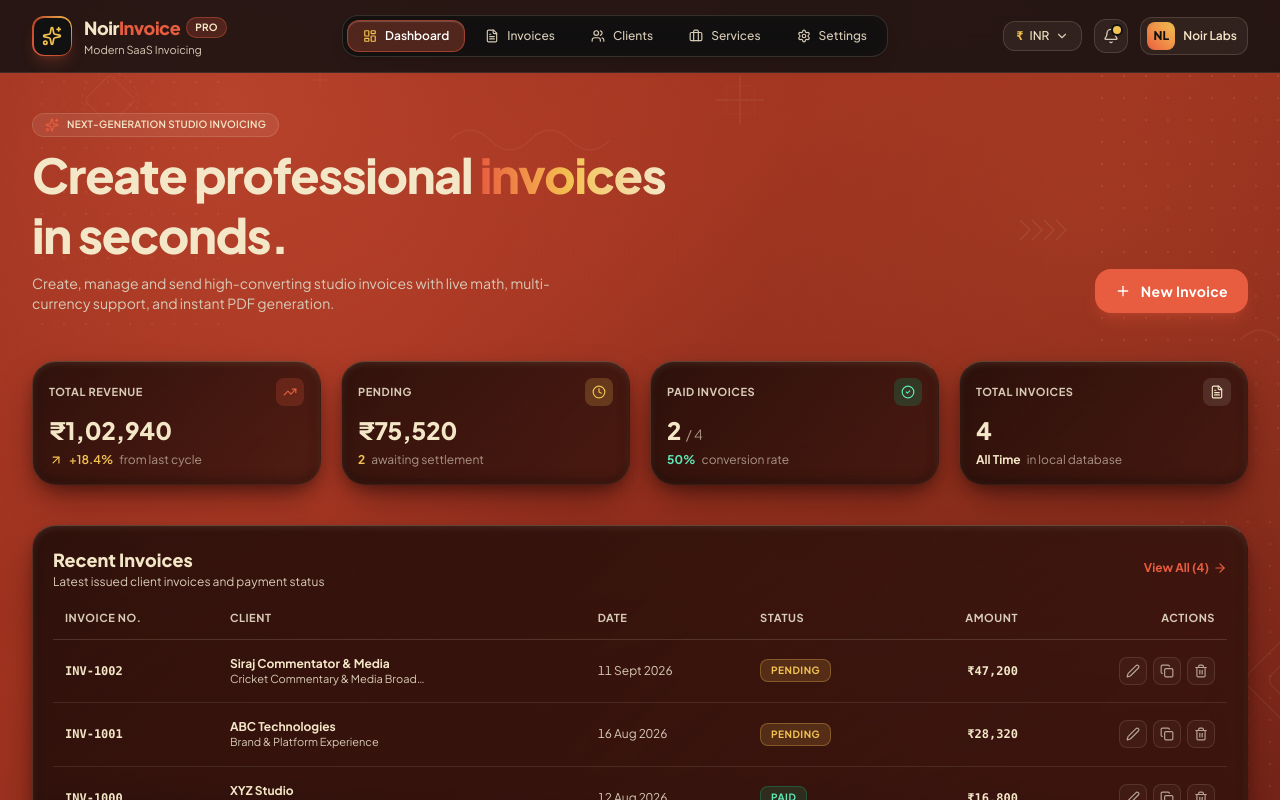
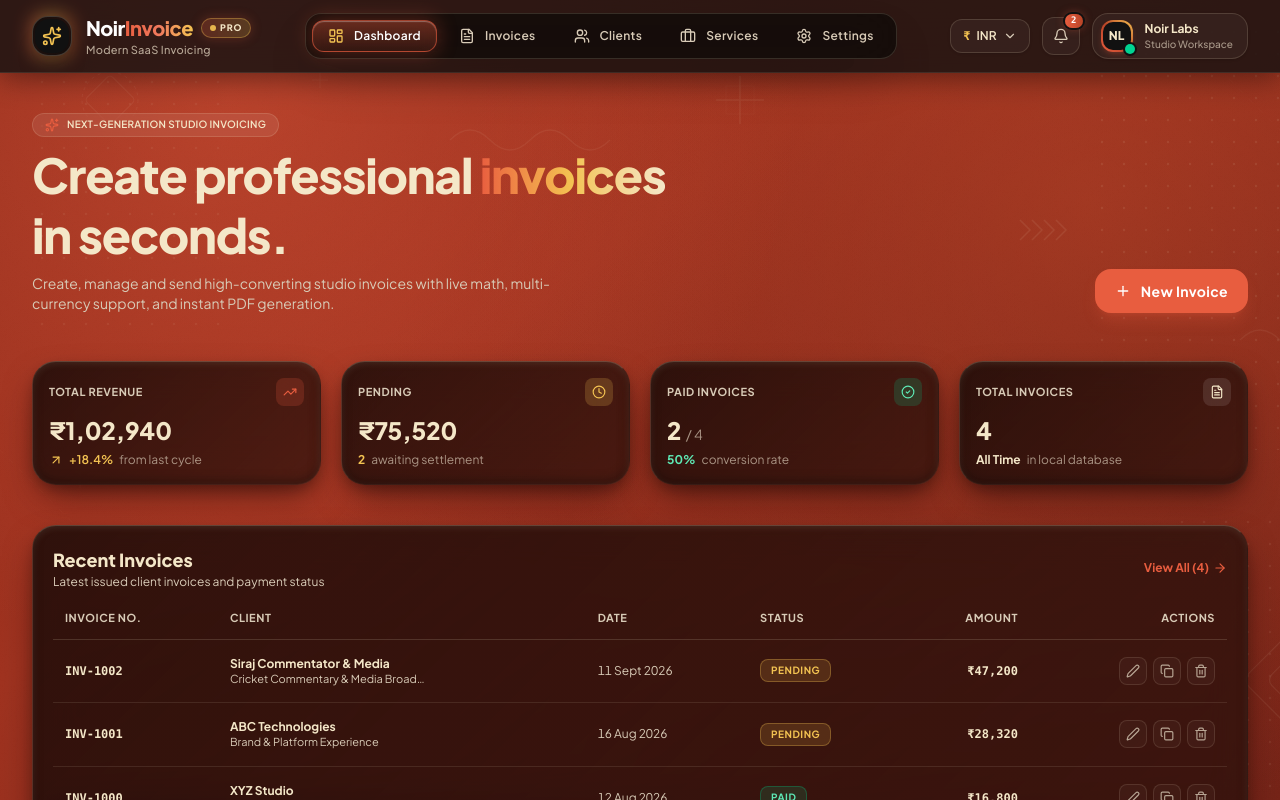
Before and after one commit to juzer09jawadwala-source/invoice-generator-, a React (Vite) app: page / in a window 1280 px wide. Shown: the top 800 px of the page. Built offline with nearby package versions, Linux system fonts and the light colour scheme.

Commit message:
feat: modernize top navigation header with enhanced hierarchy, glowing pills, and numeric badges

```diff
--- a/src/components/AppShell.tsx
+++ b/src/components/AppShell.tsx
@@ -1,4 +1,4 @@
-import React, { useState } from 'react';
+import React, { useState, useRef, useEffect } from 'react';
 import { motion, AnimatePresence } from 'motion/react';
 import {
   LayoutDashboard,
@@ -11,6 +11,10 @@ import {
   X,
   Sparkles,
   ChevronDown,
+  CheckCircle2,
+  ExternalLink,
+  ShieldCheck,
+  CreditCard,
 } from 'lucide-react';
 import { CurrencyCode } from '../types';
 import { EditorialBackground } from './EditorialBackground';
@@ -41,6 +45,30 @@ const CURRENCIES: { code: CurrencyCode; symbol: string; label: string }[] = [
   { code: 'AED', symbol: 'AED', label: 'AED' },
 ];
 
+const NOTIFICATIONS = [
+  {
+    id: 'n1',
+    title: 'Payment Received',
+    desc: 'INV-1000 from XYZ Studio marked as paid (₹16,800)',
+    time: '15m ago',
+    unread: true,
+  },
+  {
+    id: 'n2',
+    title: 'Client Added',
+    desc: 'Siraj Commentator added to client directory',
+    time: '1h ago',
+    unread: true,
+  },
+  {
+    id: 'n3',
+    title: 'Milestone Completed',
+    desc: 'Broadcast delivery milestone approved for INV-1002',
+    time: '3h ago',
+    unread: false,
+  },
+];
+
 export function AppShell({
   currentView,
   onNavigate,
@@ -50,40 +78,74 @@ export function AppShell({
 }: AppShellProps) {
   const [mobileMenuOpen, setMobileMenuOpen] = useState(false);
   const [currencyDropdownOpen, setCurrencyDropdownOpen] = useState(false);
+  const [notificationsOpen, setNotificationsOpen] = useState(false);
+
+  const currencyRef = useRef<HTMLDivElement>(null);
+  const notificationsRef = useRef<HTMLDivElement>(null);
+
+  // Close dropdowns on click outside
+  useEffect(() => {
+    function handleClickOutside(event: MouseEvent) {
+      if (currencyRef.current && !currencyRef.current.contains(event.target as Node)) {
+        setCurrencyDropdownOpen(false);
+      }
+      if (notificationsRef.current && !notificationsRef.current.contains(event.target as Node)) {
+        setNotificationsOpen(false);
+      }
+    }
+    document.addEventListener('mousedown', handleClickOutside);
+    return () => document.removeEventListener('mousedown', handleClickOutside);
+  }, []);
 
   return (
     <div className="min-h-screen text-[#F4E7C8] font-sans selection:bg-[#E85D3F]/40 selection:text-white relative">
       {/* Editorial Terracotta & Geometric Atmosphere Background */}
       <EditorialBackground />
 
-      {/* Top Sticky Header */}
-      <header className="sticky top-0 z-40 bg-[#111111]/85 backdrop-blur-xl border-b border-[#F4E7C8]/10 transition-all">
-        <div className="max-w-7xl mx-auto px-4 sm:px-6 lg:px-8 h-18 flex items-center justify-between">
-          {/* Brand Logo */}
+      {/* Top Modern SaaS Sticky Header */}
+      <header className="sticky top-0 z-40 bg-[#111111]/80 backdrop-blur-2xl border-b border-[#F4E7C8]/10 shadow-[0_4px_30px_rgba(0,0,0,0.45)] transition-all">
+        <div className="max-w-7xl mx-auto px-4 sm:px-6 lg:px-8 h-18 flex items-center justify-between gap-4">
+
+          {/* ======================================================== */}
+          {/* 1. BRAND LOGO SECTION (Enhanced Visual Hierarchy)        */}
+          {/* ======================================================== */}
           <div
             onClick={() => onNavigate('dashboard')}
-            className="flex items-center gap-3 cursor-pointer group"
+            className="flex items-center gap-3.5 cursor-pointer group select-none flex-shrink-0"
+            title="NoirInvoice Dashboard"
           >
-            <div className="w-10 h-10 rounded-xl bg-gradient-to-tr from-[#E85D3F] via-[#B84427] to-[#F3C352] p-[1.5px] shadow-lg shadow-[#E85D3F]/20 group-hover:scale-105 transition-transform duration-200">
-              <div className="w-full h-full bg-[#111111] rounded-[10px] flex items-center justify-center">
-                <Sparkles className="w-5 h-5 text-[#F3C352]" />
+            <div className="relative">
+              {/* Outer Ambient Glow */}
+              <div className="absolute -inset-1 rounded-2xl bg-gradient-to-r from-[#E85D3F] via-[#F3C352] to-[#B84427] opacity-35 blur-sm group-hover:opacity-75 transition-opacity duration-300" />
+
+              {/* Logo Icon Box with Gradient Border */}
+              <div className="relative w-10 h-10 rounded-2xl bg-gradient-to-tr from-[#1E110E] via-[#150E0C] to-[#25120E] border border-[#F4E7C8]/20 p-0.5 flex items-center justify-center shadow-xl group-hover:scale-105 group-hover:border-[#E85D3F]/60 transition-all duration-300">
+                <div className="w-full h-full rounded-[14px] bg-[#111111]/95 flex items-center justify-center">
+                  <Sparkles className="w-5 h-5 text-[#F3C352] group-hover:rotate-12 transition-transform duration-300" />
                 </div>
               </div>
+            </div>
+
             <div>
-              <div className="flex items-center gap-1.5">
-                <span className="font-heading font-black text-lg tracking-tight text-[#F4E7C8]">
-                  Noir<span className="text-[#E85D3F]">Invoice</span>
+              <div className="flex items-center gap-2">
+                <span className="font-heading font-black text-xl tracking-tight text-white flex items-center">
+                  Noir<span className="bg-gradient-to-r from-[#E85D3F] via-[#F07A5E] to-[#F3C352] bg-clip-text text-transparent">Invoice</span>
                 </span>
-                <span className="text-[10px] font-bold tracking-wide uppercase px-2 py-0.5 rounded-full bg-[#E85D3F]/20 text-[#F4E7C8] border border-[#E85D3F]/40 hidden sm:inline-block">
+                <span className="inline-flex items-center gap-1 text-[9px] font-black tracking-widest uppercase px-2 py-0.5 rounded-full bg-gradient-to-r from-[#E85D3F]/25 to-[#F3C352]/20 text-[#F4E7C8] border border-[#F3C352]/35 shadow-[0_0_12px_rgba(232,93,63,0.25)]">
+                  <span className="w-1.5 h-1.5 rounded-full bg-[#F3C352] animate-pulse" />
                   PRO
                 </span>
               </div>
-              <p className="text-[11px] text-[#D8CBB7] hidden sm:block">Modern SaaS Invoicing</p>
+              <p className="text-[11px] text-[#D8CBB7]/80 font-medium tracking-wide hidden sm:block">
+                Modern SaaS Invoicing
+              </p>
             </div>
           </div>
 
-          {/* Desktop Navigation Center Pills */}
-          <nav className="hidden md:flex items-center gap-1 p-1 bg-[#111111]/70 border border-[#F4E7C8]/15 rounded-2xl backdrop-blur-md shadow-lg">
+          {/* ======================================================== */}
+          {/* 2. CENTER NAVIGATION PILLS (Smooth Spring Micro-Motion)  */}
+          {/* ======================================================== */}
+          <nav className="hidden md:flex items-center gap-1.5 p-1.5 bg-[#140C0A]/85 border border-[#F4E7C8]/15 rounded-2xl backdrop-blur-xl shadow-2xl relative">
             {NAV_ITEMS.map((item) => {
               const Icon = item.icon;
               const isActive = currentView === item.id;
@@ -91,55 +153,64 @@ export function AppShell({
                 <button
                   key={item.id}
                   onClick={() => onNavigate(item.id)}
-                  className={`relative flex items-center gap-2 px-4 py-2 rounded-xl text-xs font-medium transition-all duration-200 ${
+                  className={`relative flex items-center gap-2.5 px-4 py-2 rounded-xl text-xs font-semibold tracking-wide transition-all duration-200 cursor-pointer select-none ${
                     isActive
-                      ? 'text-white font-semibold'
-                      : 'text-[#D8CBB7] hover:text-[#F4E7C8] hover:bg-white/[0.04]'
+                      ? 'text-white'
+                      : 'text-[#D8CBB7] hover:text-[#F4E7C8] hover:bg-white/[0.05] hover:scale-[1.03]'
                   }`}
                 >
                   {isActive && (
                     <motion.div
                       layoutId="activeNavIndicator"
-                      className="absolute inset-0 bg-[#E85D3F]/30 backdrop-blur-md border border-[#E85D3F]/50 rounded-xl shadow-[inset_0_1px_1px_rgba(255,255,255,0.2)]"
-                      transition={{ type: 'spring', stiffness: 380, damping: 30 }}
+                      className="absolute inset-0 bg-gradient-to-b from-[#E85D3F]/40 to-[#E85D3F]/15 border border-[#E85D3F]/60 rounded-xl shadow-[0_0_20px_rgba(232,93,63,0.35),inset_0_1px_1px_rgba(255,255,255,0.3)] backdrop-blur-md"
+                      transition={{ type: 'spring', stiffness: 420, damping: 32 }}
                     />
                   )}
-                  <span className="relative z-10 flex items-center gap-2">
-                    <Icon className={`w-3.5 h-3.5 ${isActive ? 'text-[#F3C352]' : 'text-[#D8CBB7]'}`} />
-                    {item.label}
+                  <span className="relative z-10 flex items-center gap-2.5">
+                    <Icon className={`w-4 h-4 transition-colors duration-200 ${isActive ? 'text-[#F3C352]' : 'text-[#D8CBB7]'}`} />
+                    <span>{item.label}</span>
                   </span>
                 </button>
               );
             })}
           </nav>
 
-          {/* Header Right Actions */}
-          <div className="flex items-center gap-1.5 sm:gap-3 flex-shrink-0">
-            {/* Currency Selector */}
-            <div className="relative">
+          {/* ======================================================== */}
+          {/* 3. RIGHT CONTROLS (Dropdown, Notifications, Profile)    */}
+          {/* ======================================================== */}
+          <div className="flex items-center gap-2 sm:gap-3 flex-shrink-0">
+            {/* Currency Selector Pill */}
+            <div className="relative" ref={currencyRef}>
               <button
                 onClick={() => setCurrencyDropdownOpen(!currencyDropdownOpen)}
-                className="flex items-center gap-1 sm:gap-1.5 px-2.5 sm:px-3 py-1.5 rounded-xl bg-white/[0.05] border border-[#F4E7C8]/15 hover:bg-white/[0.1] text-xs font-medium text-[#F4E7C8] transition-colors"
-                title="Change default currency"
-                aria-label={`Select currency, current: ${currency}`}
+                className="flex items-center gap-1.5 px-3 py-2 rounded-xl bg-white/[0.04] border border-[#F4E7C8]/15 hover:bg-white/[0.08] hover:border-[#E85D3F]/40 text-xs font-semibold text-[#F4E7C8] transition-all duration-200 cursor-pointer hover:scale-105 active:scale-95 shadow-sm"
+                title="Change currency"
+                aria-label={`Select currency, current is ${currency}`}
                 aria-expanded={currencyDropdownOpen}
               >
                 <span className="text-[#F3C352] font-mono font-bold">
                   {CURRENCIES.find((c) => c.code === currency)?.symbol || '₹'}
                 </span>
-                <span className="text-[11px] sm:text-xs">{currency}</span>
-                <ChevronDown className="w-3 h-3 sm:w-3.5 sm:h-3.5 text-[#D8CBB7]" />
+                <span className="text-xs">{currency}</span>
+                <ChevronDown
+                  className={`w-3.5 h-3.5 transition-transform duration-200 ${
+                    currencyDropdownOpen ? 'rotate-180 text-[#E85D3F]' : 'text-[#D8CBB7]'
+                  }`}
+                />
               </button>
 
               <AnimatePresence>
                 {currencyDropdownOpen && (
                   <motion.div
-                    initial={{ opacity: 0, y: 6, scale: 0.95 }}
+                    initial={{ opacity: 0, y: 8, scale: 0.95 }}
                     animate={{ opacity: 1, y: 0, scale: 1 }}
-                    exit={{ opacity: 0, y: 6, scale: 0.95 }}
+                    exit={{ opacity: 0, y: 8, scale: 0.95 }}
                     transition={{ duration: 0.15 }}
-                    className="absolute right-0 mt-2 w-36 rounded-xl shadow-2xl p-1 z-50 bg-[#150E0C]/95 backdrop-blur-xl border border-[#F4E7C8]/20"
+                    className="absolute right-0 mt-2 w-40 rounded-2xl shadow-2xl p-1.5 z-50 bg-[#150E0C]/95 backdrop-blur-2xl border border-[#F4E7C8]/20"
                   >
+                    <div className="px-2 py-1 text-[10px] font-bold text-[#D8CBB7]/70 uppercase tracking-wider">
+                      Select Currency
+                    </div>
                     {CURRENCIES.map((c) => (
                       <button
                         key={c.code}
@@ -147,14 +218,17 @@ export function AppShell({
                           onCurrencyChange(c.code);
                           setCurrencyDropdownOpen(false);
                         }}
-                        className={`w-full flex items-center justify-between px-3 py-2 rounded-lg text-xs font-medium transition-colors ${
+                        className={`w-full flex items-center justify-between px-3 py-2 rounded-xl text-xs font-medium transition-all cursor-pointer ${
                           currency === c.code
-                            ? 'bg-[#E85D3F]/35 text-white font-semibold'
+                            ? 'bg-gradient-to-r from-[#E85D3F]/40 to-[#E85D3F]/20 text-white font-bold border border-[#E85D3F]/40 shadow-sm'
                             : 'text-[#D8CBB7] hover:bg-white/[0.08] hover:text-white'
                         }`}
                       >
+                        <span className="flex items-center gap-1.5">
+                          <span className="text-[#F3C352] font-mono font-bold">{c.symbol}</span>
                           <span>{c.code}</span>
-                        <span className="text-[#F3C352] font-bold">{c.symbol}</span>
+                        </span>
+                        {currency === c.code && <CheckCircle2 className="w-3.5 h-3.5 text-[#F3C352]" />}
                       </button>
                     ))}
                   </motion.div>
@@ -162,50 +236,144 @@ export function AppShell({
               </AnimatePresence>
             </div>
 
-            {/* Notifications Button (hidden on narrow mobile < 400px to prevent overflow, accessible in drawer) */}
+            {/* Notification Bell with Numeric Badge */}
+            <div className="relative" ref={notificationsRef}>
               <button
-              className="hidden sm:flex relative p-2 rounded-xl bg-white/[0.05] border border-[#F4E7C8]/15 hover:bg-white/[0.1] text-[#D8CBB7] hover:text-[#F4E7C8] transition-colors"
-              title="Notifications"
-              aria-label="Notifications"
+                onClick={() => setNotificationsOpen(!notificationsOpen)}
+                className="hidden sm:flex relative p-2.5 rounded-xl bg-white/[0.04] border border-[#F4E7C8]/15 hover:bg-white/[0.08] hover:border-[#E85D3F]/40 text-[#D8CBB7] hover:text-[#F4E7C8] transition-all duration-200 cursor-pointer hover:scale-105 active:scale-95 shadow-sm"
+                title="Notifications (2 unread)"
+                aria-label="View notifications, 2 unread"
+                aria-expanded={notificationsOpen}
               >
                 <Bell className="w-4 h-4" />
-              <span className="absolute top-1.5 right-1.5 w-2 h-2 rounded-full bg-[#F3C352] ring-2 ring-[#111111]" />
+                {/* Numeric Pill Badge */}
+                <span className="absolute -top-1 -right-1 px-1.5 py-0.2 rounded-full text-[9px] font-black font-mono bg-gradient-to-r from-[#E85D3F] to-[#B84427] text-white ring-2 ring-[#111111] shadow-[0_0_10px_rgba(232,93,63,0.5)] animate-pulse">
+                  2
+                </span>
               </button>
 
-            {/* Profile Avatar Button (hidden on mobile, accessible via navigation drawer) */}
+              <AnimatePresence>
+                {notificationsOpen && (
+                  <motion.div
+                    initial={{ opacity: 0, y: 8, scale: 0.95 }}
+                    animate={{ opacity: 1, y: 0, scale: 1 }}
+                    exit={{ opacity: 0, y: 8, scale: 0.95 }}
+                    transition={{ duration: 0.15 }}
+                    className="absolute right-0 mt-2 w-80 rounded-2xl shadow-2xl p-3 z-50 bg-[#150E0C]/95 backdrop-blur-2xl border border-[#F4E7C8]/20"
+                  >
+                    <div className="flex items-center justify-between pb-2 mb-2 border-b border-[#F4E7C8]/10">
+                      <span className="font-heading font-bold text-xs uppercase tracking-wider text-[#F4E7C8]">
+                        Notifications
+                      </span>
+                      <span className="text-[10px] px-2 py-0.5 rounded-full bg-[#E85D3F]/20 text-[#F3C352] font-mono font-bold">
+                        2 new
+                      </span>
+                    </div>
+
+                    <div className="space-y-2">
+                      {NOTIFICATIONS.map((n) => (
+                        <div
+                          key={n.id}
+                          className={`p-2.5 rounded-xl border text-xs transition-colors ${
+                            n.unread
+                              ? 'bg-white/[0.05] border-[#E85D3F]/30 text-white'
+                              : 'bg-transparent border-transparent text-[#D8CBB7]'
+                          }`}
+                        >
+                          <div className="flex items-center justify-between mb-1">
+                            <span className="font-bold text-[#F4E7C8]">{n.title}</span>
+                            <span className="text-[10px] text-[#D8CBB7]/60 font-mono">{n.time}</span>
+                          </div>
+                          <p className="text-[11px] text-[#D8CBB7]/80 leading-snug">{n.desc}</p>
+                        </div>
+                      ))}
+                    </div>
+                  </motion.div>
+                )}
+              </AnimatePresence>
+            </div>
+
+            {/* User Profile Pill */}
             <button
               onClick={() => onNavigate('settings')}
-              className="hidden sm:flex items-center gap-2 p-1 pl-1.5 pr-2.5 rounded-xl bg-white/[0.05] border border-[#F4E7C8]/15 hover:bg-white/[0.1] transition-colors"
-              aria-label="Studio Settings Profile"
+              className="hidden sm:flex items-center gap-3 p-1.5 pl-2 pr-3.5 rounded-2xl bg-white/[0.04] border border-[#F4E7C8]/15 hover:bg-white/[0.08] hover:border-[#E85D3F]/40 transition-all duration-200 cursor-pointer group hover:scale-[1.02] active:scale-95 shadow-sm"
+              title="Studio Profile & Settings"
+              aria-label="Studio Profile & Settings"
             >
-              <div className="w-7 h-7 rounded-lg bg-gradient-to-tr from-[#E85D3F] to-[#F3C352] flex items-center justify-center text-xs font-black text-[#111111] shadow-inner">
+              <div className="relative">
+                <div className="w-8 h-8 rounded-xl bg-gradient-to-tr from-[#E85D3F] via-[#B84427] to-[#F3C352] p-0.5 shadow-md shadow-[#E85D3F]/20 group-hover:scale-105 transition-transform">
+                  <div className="w-full h-full bg-[#111111] rounded-[10px] flex items-center justify-center text-xs font-black text-[#F4E7C8]">
                     NL
                   </div>
-              <span className="text-xs font-semibold text-[#F4E7C8] hidden lg:inline-block">Noir Labs</span>
+                </div>
+                <span className="absolute -bottom-0.5 -right-0.5 w-2.5 h-2.5 rounded-full bg-emerald-400 ring-2 ring-[#111111]" />
+              </div>
+              <div className="text-left hidden lg:block">
+                <div className="text-xs font-bold text-[#F4E7C8] group-hover:text-white transition-colors">
+                  Noir Labs
+                </div>
+                <div className="text-[10px] text-[#D8CBB7]/70 font-medium">
+                  Studio Workspace
+                </div>
+              </div>
             </button>
 
-            {/* Mobile Menu Hamburger */}
+            {/* Mobile Menu Hamburger Trigger */}
             <button
               onClick={() => setMobileMenuOpen(!mobileMenuOpen)}
-              className="md:hidden p-2 rounded-xl bg-white/[0.05] border border-[#F4E7C8]/15 text-[#D8CBB7] hover:text-white focus:outline-none focus:ring-1 focus:ring-[#E85D3F]"
+              className="md:hidden p-2.5 rounded-xl bg-white/[0.05] border border-[#F4E7C8]/15 text-[#D8CBB7] hover:text-white hover:border-[#E85D3F]/50 transition-colors focus:outline-none cursor-pointer"
               aria-label={mobileMenuOpen ? 'Close navigation menu' : 'Open navigation menu'}
               aria-expanded={mobileMenuOpen}
             >
-              {mobileMenuOpen ? <X className="w-5 h-5" /> : <Menu className="w-5 h-5" />}
+              {mobileMenuOpen ? <X className="w-5 h-5 text-[#E85D3F]" /> : <Menu className="w-5 h-5" />}
             </button>
           </div>
         </div>
 
-        {/* Mobile Dropdown Navigation Drawer */}
+        {/* ======================================================== */}
+        {/* 4. MOBILE SLIDE-DOWN DRAWER (Responsive & Cohesive)      */}
+        {/* ======================================================== */}
         <AnimatePresence>
           {mobileMenuOpen && (
             <motion.div
               initial={{ opacity: 0, height: 0 }}
               animate={{ opacity: 1, height: 'auto' }}
               exit={{ opacity: 0, height: 0 }}
-              transition={{ duration: 0.2 }}
-              className="md:hidden border-t border-[#F4E7C8]/10 bg-[#111111]/95 backdrop-blur-2xl px-4 py-3 space-y-1.5 shadow-2xl"
+              transition={{ duration: 0.22, ease: 'easeOut' }}
+              className="md:hidden border-t border-[#F4E7C8]/15 bg-[#120B0A]/95 backdrop-blur-3xl px-4 py-4 space-y-4 shadow-2xl"
             >
+              {/* User Profile Card in Drawer */}
+              <div
+                onClick={() => {
+                  onNavigate('settings');
+                  setMobileMenuOpen(false);
+                }}
+                className="flex items-center justify-between p-3 rounded-2xl bg-white/[0.04] border border-[#F4E7C8]/15 cursor-pointer hover:bg-white/[0.08] transition-colors"
+              >
+                <div className="flex items-center gap-3">
+                  <div className="relative">
+                    <div className="w-9 h-9 rounded-xl bg-gradient-to-tr from-[#E85D3F] to-[#F3C352] p-0.5">
+                      <div className="w-full h-full bg-[#111111] rounded-[10px] flex items-center justify-center text-xs font-black text-[#F4E7C8]">
+                        NL
+                      </div>
+                    </div>
+                    <span className="absolute -bottom-0.5 -right-0.5 w-2.5 h-2.5 rounded-full bg-emerald-400 ring-2 ring-[#111111]" />
+                  </div>
+                  <div>
+                    <div className="text-xs font-bold text-white">Noir Labs Studio</div>
+                    <div className="text-[11px] text-[#D8CBB7]/70">juzer09jawadwala@gmail.com</div>
+                  </div>
+                </div>
+                <span className="text-[10px] uppercase font-black text-[#F3C352] px-2 py-0.5 rounded-full bg-[#E85D3F]/20 border border-[#E85D3F]/40">
+                  PRO Plan
+                </span>
+              </div>
+
+              {/* Navigation Links */}
+              <div className="space-y-1">
+                <div className="px-2 py-1 text-[10px] font-bold text-[#D8CBB7]/60 uppercase tracking-wider">
+                  Menu
+                </div>
                 {NAV_ITEMS.map((item) => {
                   const Icon = item.icon;
                   const isActive = currentView === item.id;
@@ -216,29 +384,36 @@ export function AppShell({
                         onNavigate(item.id);
                         setMobileMenuOpen(false);
                       }}
-                    className={`w-full flex items-center gap-3 px-4 py-2.5 rounded-xl text-sm font-medium transition-colors ${
+                      className={`w-full flex items-center justify-between px-4 py-3 rounded-2xl text-sm font-semibold transition-all cursor-pointer ${
                         isActive
-                        ? 'bg-[#E85D3F]/30 border border-[#E85D3F]/50 text-white font-bold shadow-lg'
+                          ? 'bg-gradient-to-r from-[#E85D3F]/40 to-[#E85D3F]/20 border border-[#E85D3F]/60 text-white shadow-lg shadow-[#E85D3F]/20'
                           : 'text-[#D8CBB7] hover:text-white hover:bg-white/5'
                       }`}
                     >
+                      <div className="flex items-center gap-3">
                         <Icon className={`w-4 h-4 ${isActive ? 'text-[#F3C352]' : 'text-[#D8CBB7]'}`} />
                         <span>{item.label}</span>
+                      </div>
+                      {isActive && <div className="w-1.5 h-1.5 rounded-full bg-[#F3C352]" />}
                     </button>
                   );
                 })}
+              </div>
 
-              {/* Mobile Studio Profile Quick Link */}
-              <div className="pt-2 border-t border-[#F4E7C8]/10 flex items-center justify-between px-2 text-xs">
-                <div className="flex items-center gap-2">
-                  <div className="w-6 h-6 rounded-md bg-gradient-to-tr from-[#E85D3F] to-[#F3C352] flex items-center justify-center text-[10px] font-black text-[#111111]">
-                    NL
+              {/* Mobile Notifications Preview */}
+              <div className="p-3 rounded-2xl bg-white/[0.03] border border-[#F4E7C8]/10 space-y-2">
+                <div className="flex items-center justify-between">
+                  <span className="text-[10px] font-bold uppercase tracking-wider text-[#D8CBB7]">
+                    Recent Activity
+                  </span>
+                  <span className="text-[9px] px-1.5 py-0.5 rounded-full bg-[#E85D3F]/20 text-[#F3C352] font-bold">
+                    2 unread
+                  </span>
                 </div>
-                  <span className="text-[#D8CBB7] font-medium">Noir Labs Studio</span>
+                <div className="text-xs text-[#D8CBB7] flex items-center gap-2">
+                  <CheckCircle2 className="w-3.5 h-3.5 text-emerald-400 flex-shrink-0" />
+                  <span className="truncate">INV-1000 from XYZ Studio marked as paid</span>
                 </div>
-                <span className="text-[10px] uppercase font-bold text-[#E85D3F] px-2 py-0.5 rounded-full bg-[#E85D3F]/15 border border-[#E85D3F]/30">
-                  PRO Plan
-                </span>
               </div>
             </motion.div>
           )}
```
Lines whose indentation alone changed are shown as unchanged.
